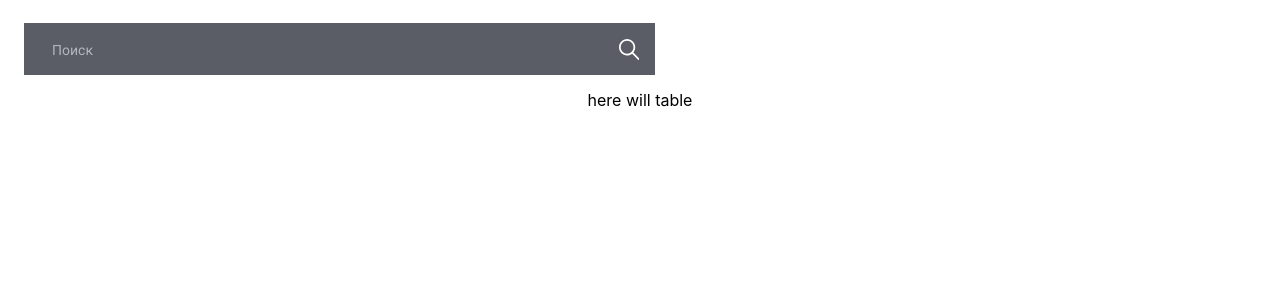
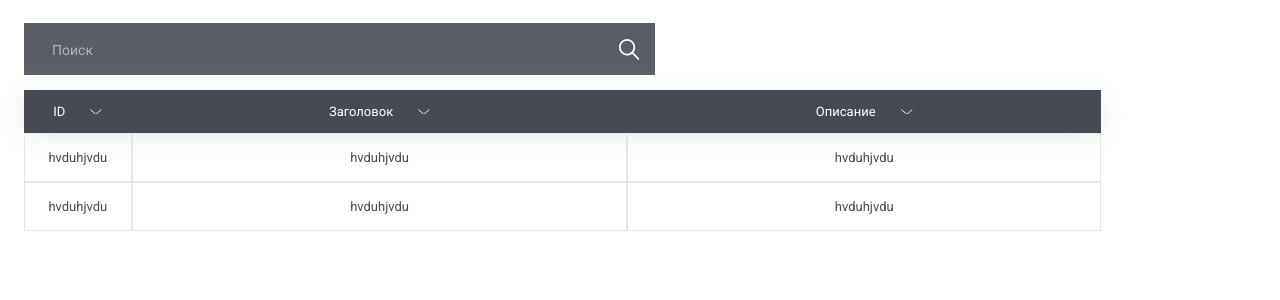
Before and after one commit to ElijahWolf1986/sectorb, a React (Create React App) app: page / in a window 1280 px wide. Shown: the top 300 px of the page. Built offline with nearby package versions, Linux system fonts and the light colour scheme.

Commit message:
create: component 'table' design

```diff
--- a/src/components/list/List.js
+++ b/src/components/list/List.js
@@ -1,8 +1,16 @@
 import React from 'react';
 import styles from './List.module.css';
+import Table from '../table/Table';
 
 const List = () => {
-  return <p> here will table</p>;
+  return (
+    <section className={styles.list}>
+      <Table />
+      {/* <menu>
+        <nav></nav>
+      </menu> */}
+    </section>
+  );
 };
 
 export default List;
--- a/src/components/list/List.module.css
+++ b/src/components/list/List.module.css
@@ -0,0 +1,3 @@
+.list {
+    margin: 15px 0 0 0;
+}
--- /dev/null
+++ b/src/components/table/Table.js
@@ -0,0 +1,43 @@
+import React from 'react';
+import styles from './Table.module.css';
+
+const Table = (props) => {
+  return (
+    <section className={styles.table_container}>
+      <table className={styles.table}>
+        <tr className={styles.table_header}>
+          <td className={styles.table_header_cell}>
+            <div className={styles.table_header_container}>
+              <p>ID</p>
+              <button className={styles.table_header_sortbutton} />
+            </div>
+          </td>
+          <td className={styles.table_header_cell}>
+            <div className={styles.table_header_container}>
+              <p>Заголовок</p>
+              <button className={styles.table_header_sortbutton} />
+            </div>
+          </td>
+          <td className={styles.table_header_cell}>
+            <div className={styles.table_header_container}>
+              <p>Описание</p>
+              <button className={styles.table_header_sortbutton} />
+            </div>
+          </td>
+        </tr>
+        <tr>
+          <td className={styles.table_cell}>hvduhjvdu</td>
+          <td className={styles.table_cell}>hvduhjvdu</td>
+          <td className={styles.table_cell}>hvduhjvdu</td>
+        </tr>
+        <tr>
+          <td className={styles.table_cell}>hvduhjvdu</td>
+          <td className={styles.table_cell}>hvduhjvdu</td>
+          <td className={styles.table_cell}>hvduhjvdu</td>
+        </tr>
+      </table>
+    </section>
+  );
+};
+
+export default Table;
--- /dev/null
+++ b/src/components/table/Table.module.css
@@ -0,0 +1,61 @@
+.table_container {
+    max-width: 1077px;
+}
+
+.table {
+    /* border: 1px solid red; */
+    width: 100%;
+    border-spacing: 0;
+    font-family: Roboto;
+    font-size: 13px;
+    font-weight: 500;
+    line-height: 17px;
+    color: #474955;
+}
+
+.table_header {
+    border: none;
+    width: 100%;
+    background-color: #474955;
+    box-shadow: 0px 4px 27px 0px rgba(230, 231, 234, 0.78);
+    color: #fff;
+
+}
+.table_header_container {
+    border: none;
+    /* border: 1px solid red; */
+    display: flex;
+    justify-content: center;
+    align-items: center;
+
+
+}
+
+.table_header_cell {
+    padding: 0;
+    margin: 0;
+
+}
+
+.table_header_cell:first-child {
+    width: 10%;
+
+}
+
+.table_header_sortbutton {
+    margin: 0 0 0 25px;
+    width: 11.657px;
+    height: 5.827px;
+    border: none;
+    background: url('../../images/sort_ico.svg');
+}
+
+.table_header_sortbutton:hover {
+    cursor: pointer;
+    opacity: 0.6;
+}
+
+.table_cell {
+    border: 1px solid #E3E6EC;
+    padding: 15px 0;
+}
```
Also changed, not shown: src/images/sort_ico.svg (added).
